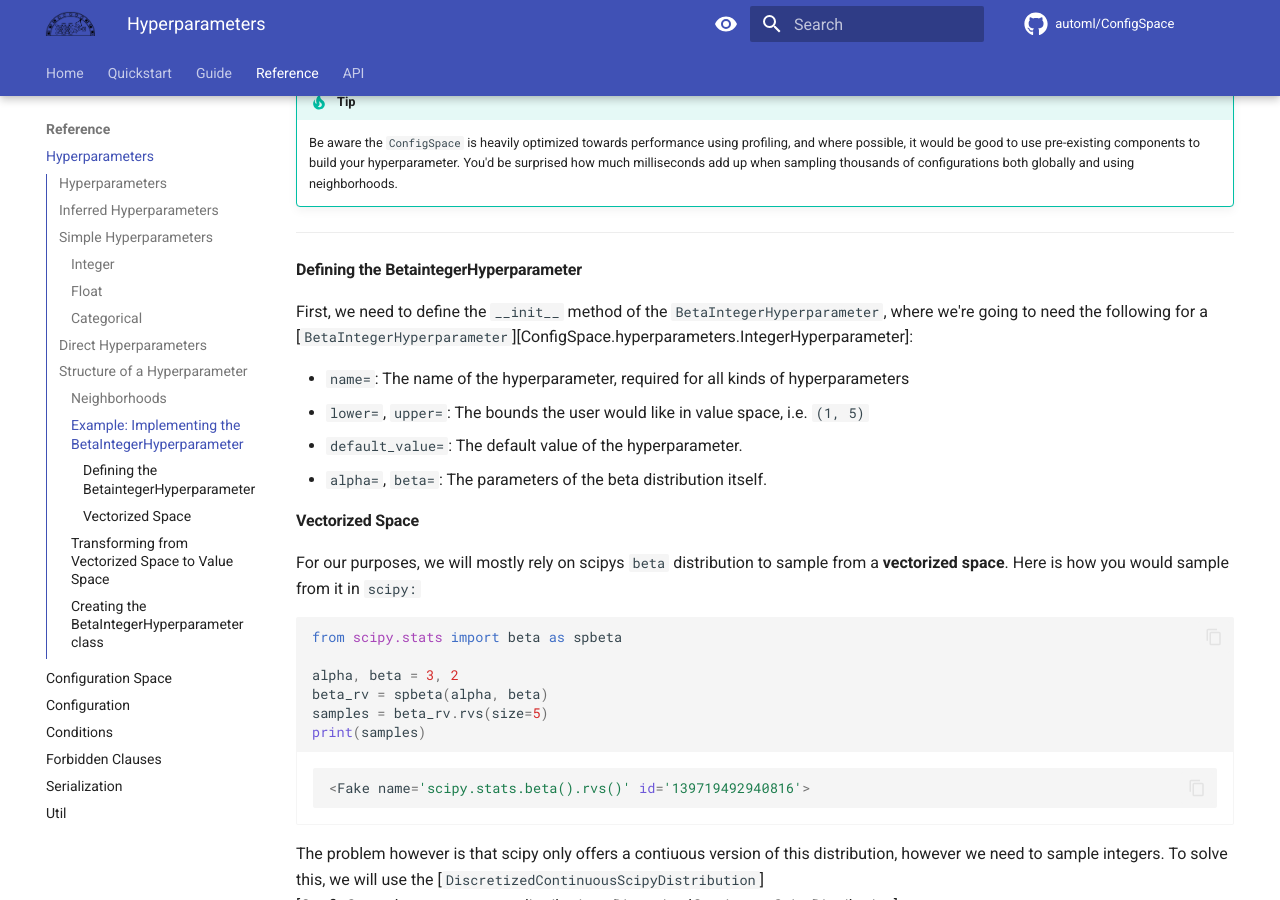
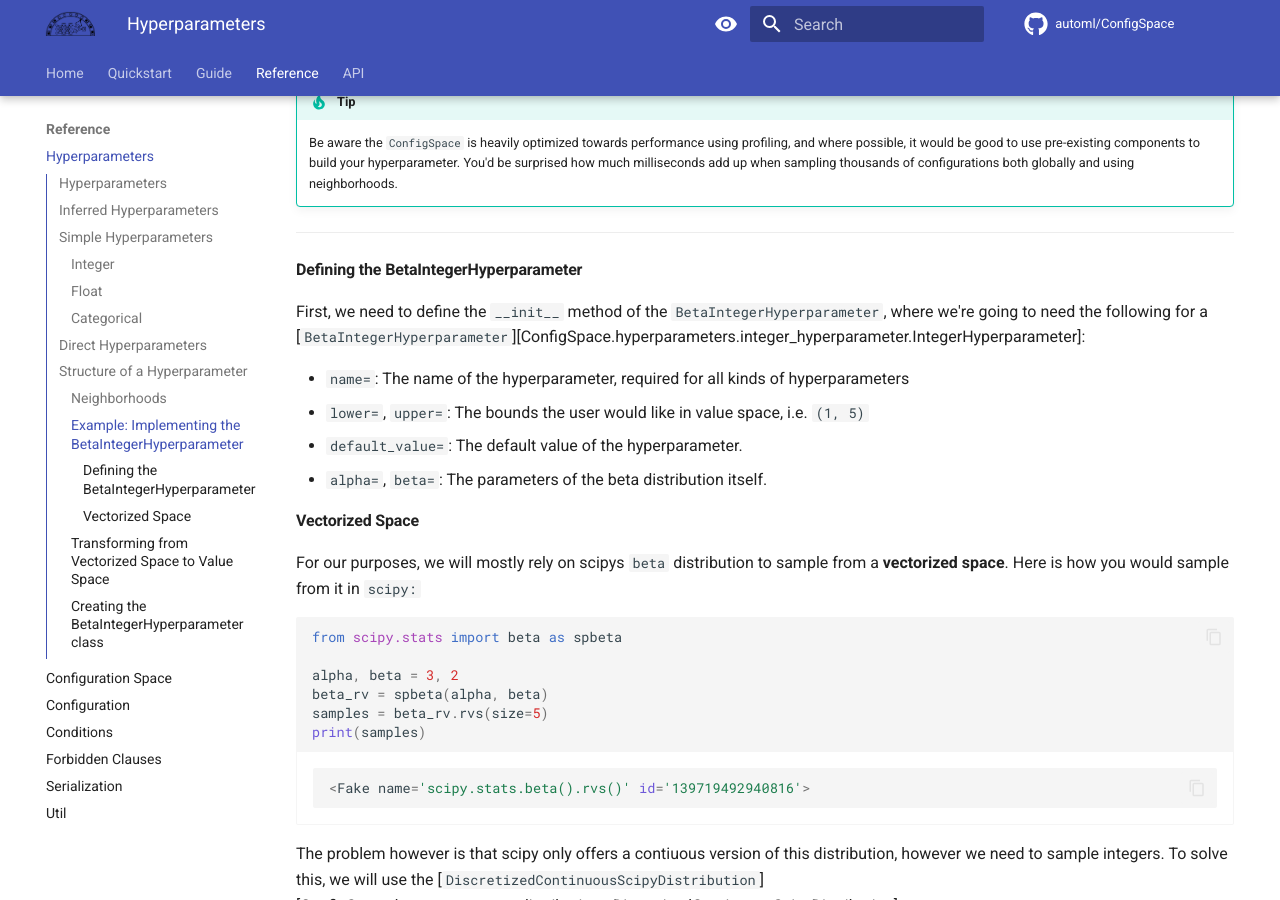
Before and after one commit to automl/ConfigSpace, an MkDocs documentation site: the page built from docs/reference/hyperparameters.md, in a window 1280 px wide and 900 px high, scrolled down 7397 px. Built offline with MkDocs 1.6.1 and Material for MkDocs 9.7.7, drawn with Linux system fonts in a browser that asks for light colours; comment, search, counter and statistics services are not loaded; the version menu is left out; some of the changed lines change nothing that is shown; some of the changed text lies outside the part shown.

Commit message:
docs reference fix

```diff
--- a/docs/reference/hyperparameters.md
+++ b/docs/reference/hyperparameters.md
@@ -311,9 +311,9 @@ for more on the distribution.
 
 ---
 
-#### Defining the BetaintegerHyperparameter
+#### Defining the BetaIntegerHyperparameter
 First, we need to define the `__init__` method of the `BetaIntegerHyperparameter`, where we're going to
-need the following for a [`BetaIntegerHyperparameter`][ConfigSpace.hyperparameters.IntegerHyperparameter]:
+need the following for a [`BetaIntegerHyperparameter`][ConfigSpace.hyperparameters.integer_hyperparameter.IntegerHyperparameter]:
 
 * `name=`: The name of the hyperparameter, required for all kinds of hyperparameters
 * `lower=`, `upper=`: The bounds the user would like in value space, i.e. `(1, 5)`
```
